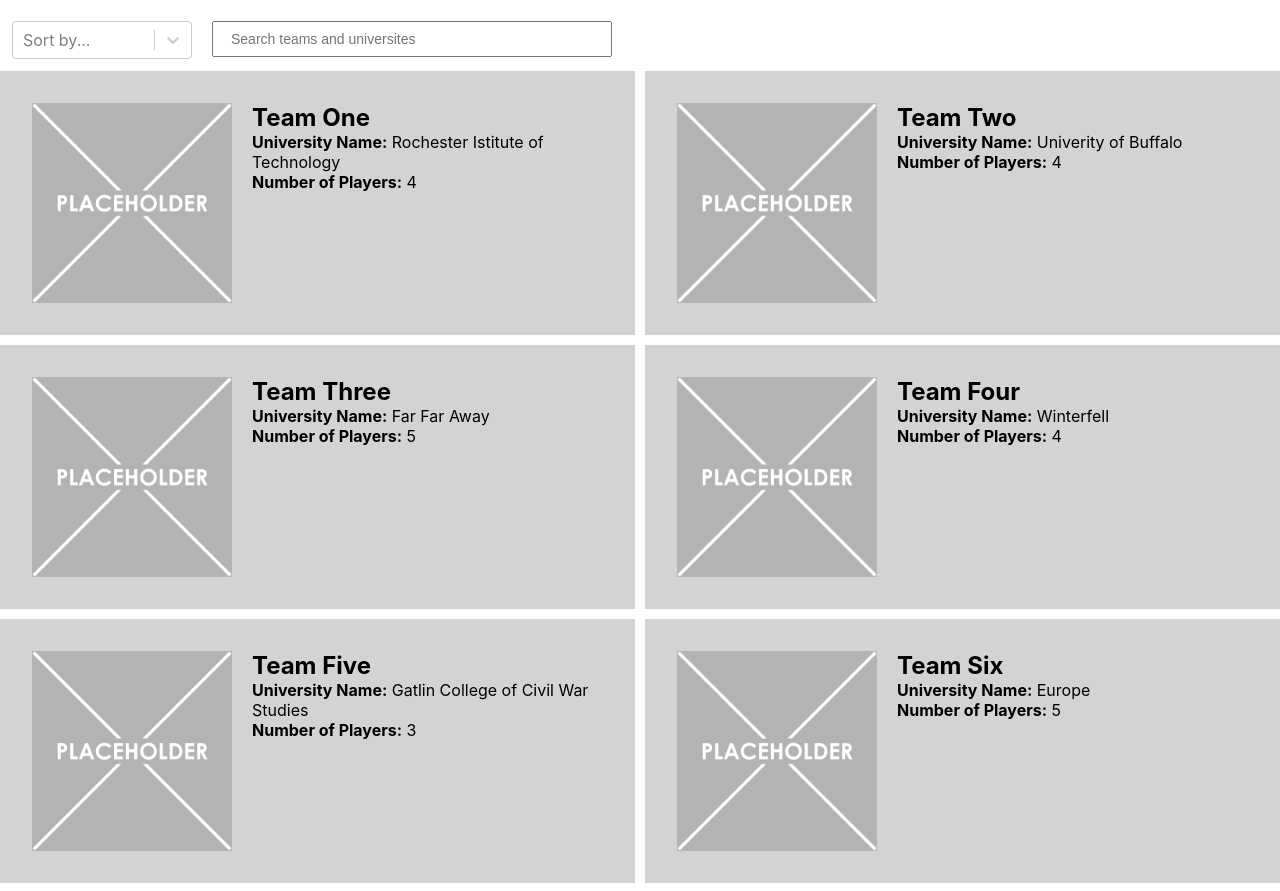
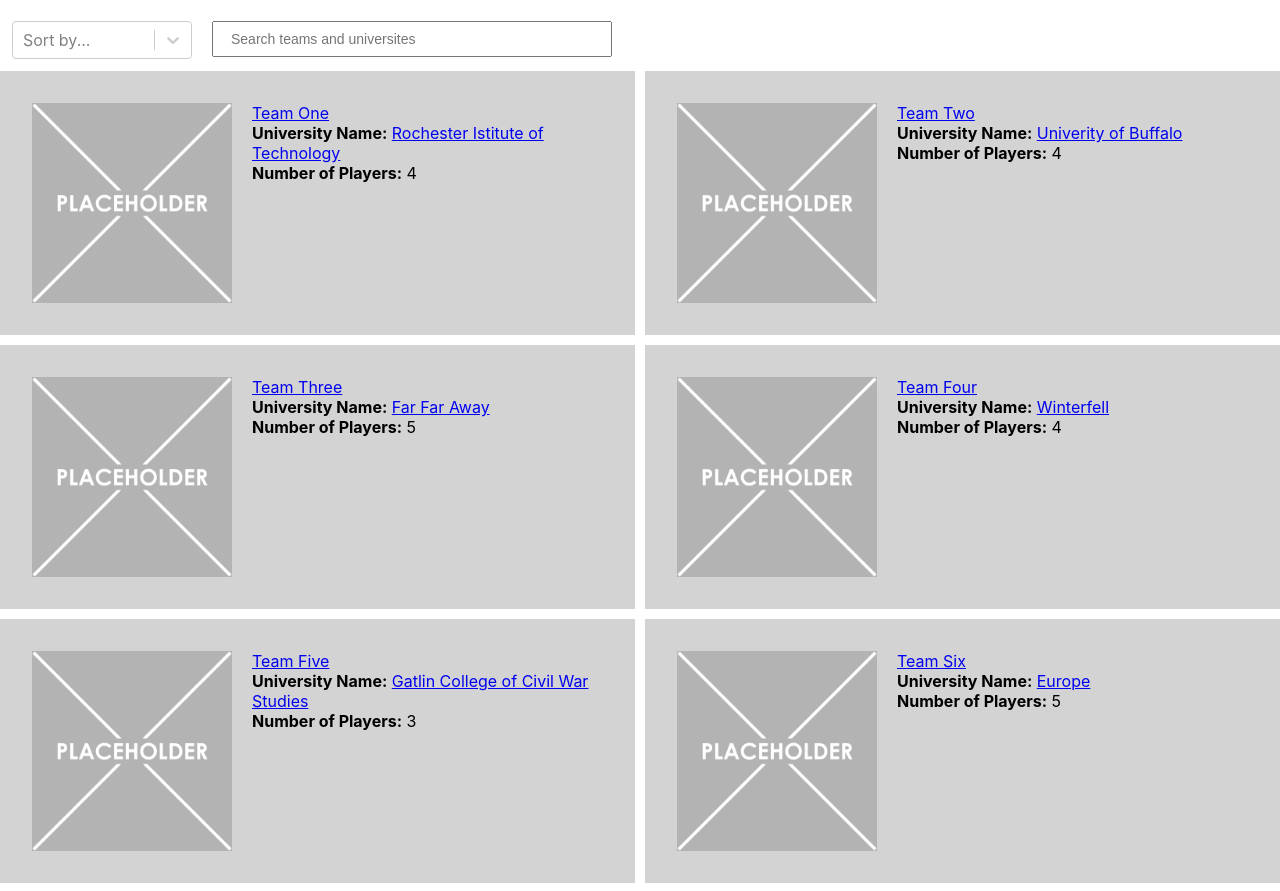
Before and after one commit to ISTE-500-501-TeamWatchHill/frontend, a React (Create React App) app: page /teamsanduniversities in a window 1280 px wide. Shown: the part 200-1091 px from the top of the page. Built offline with nearby package versions, Linux system fonts and the light colour scheme.

Commit message:
Navigation for team and university pages

```diff
--- a/src/App.js
+++ b/src/App.js
@@ -13,6 +13,7 @@ import TeamsAndUniversities from './pages/teamsanduniversities/teamsanduniversit
 import Tournament from './pages/tournament/tournament/tournament';
 import Schedule from './pages/tournament/schedule/schedule';
 import Team from './pages/teamsanduniversities/team/team';
+import University from './pages/teamsanduniversities/university/university';
 import Home from './pages/home/home';
 
 
@@ -26,7 +27,8 @@ const App = () => {
         <Route path="/teamsanduniversities" element={<TeamsAndUniversities />} />
         <Route exact path="/tournament" element={<Tournament />} />
         <Route exact path="/schedule" element={<Schedule />} />
-        <Route exact path="/team" element={<Team />} />
+        <Route path="/team/:team" element={<Team />} />
+        <Route path="/university/:id" element={<University />} />
         <Route exact path="/" element={<Home />} />
       </Routes>
       <Footer />
--- a/src/components/teamblock/teamblock.js
+++ b/src/components/teamblock/teamblock.js
@@ -1,14 +1,23 @@
 import React from 'react'
 import './teamblock.css';
 import image from '../placeholder.png';
+import Team from '../../pages/teamsanduniversities/team/team';
 
 const TeamBlock = (props) => {
+    if (!props.team.id) {
+        throw new Error ("ERROR: No team id.");
+    }
+
     if (!props.team.name) {
         throw new Error ("ERROR: No team name.");
     }
 
     if (!props.team.universityname) {
         throw new Error ("ERROR: No university name.");
+    }
+
+    if (!props.team.universityid) {
+        throw new Error ("ERROR: No university id.");
     }
 
     if (!props.team.numplayers) {
@@ -22,8 +31,8 @@ const TeamBlock = (props) => {
                     <img src={image} alt="Placeholder"/>
 
                     <div>
-                        <h2>{props.team.name}</h2>
-                        <p><strong>University Name:</strong> {props.team.universityname}</p>
+                        <a href={"/team/" + JSON.stringify(props.team)} key={"/team/" + JSON.stringify(props.team)}>{props.team.name}</a>
+                        <p><strong>University Name:</strong> <a href={"/university/" + props.team.universityid} key={"/university/" + props.team.universityid}>{props.team.universityname}</a></p>
                         <p><strong>Number of Players:</strong> {props.team.numplayers}</p>
                     </div>
                 </div>
--- a/src/pages/teamsanduniversities/team/team.js
+++ b/src/pages/teamsanduniversities/team/team.js
@@ -1,10 +1,15 @@
 import React from 'react'
 import './team.css';
+import image from '../../../components/placeholder.png';
+import { useParams } from "react-router-dom";
 
 const Team = (props) => {
+
+  let { team } = useParams();
+
     return (
           <>
-            <div>Hello this is a team page</div>
+            <div>Hello this is a team page for {JSON.parse(team).name}</div>
           </>
     )
 };
--- a/src/pages/teamsanduniversities/teamsanduniversities/teamsanduniversities.js
+++ b/src/pages/teamsanduniversities/teamsanduniversities/teamsanduniversities.js
@@ -6,15 +6,15 @@ import './teamsanduniversities.css';
 
 //Hard coded for now- will grab from database
 const teams = [
-  { name: "Team One", universityname: "Rochester Istitute of Technology", numplayers: 4 },
-  { name: "Team Two", universityname: "Univerity of Buffalo", numplayers: 4 },
-  { name: "Team Three", universityname: "Far Far Away", numplayers: 5 },
-  { name: "Team Four", universityname: "Winterfell", numplayers: 4 },
-  { name: "Team Five", universityname: "Gatlin College of Civil War Studies", numplayers: 3 },
-  { name: "Team Six", universityname: "Europe", numplayers: 5 },
-  { name: "Team Seven", universityname: "Garden Life University", numplayers: 4 },
-  { name: "Team Eight", universityname: "Law School USA", numplayers: 5 },
-  { name: "Team Nine", universityname: "None", numplayers: 4 },
+  { id: 1, name: "Team One", universityname: "Rochester Istitute of Technology", universityid: 1, numplayers: 4 },
+  { id: 2, name: "Team Two", universityname: "Univerity of Buffalo", universityid: 6, numplayers: 4 },
+  { id: 3, name: "Team Three", universityname: "Far Far Away", universityid: 3, numplayers: 5 },
+  { id: 4, name: "Team Four", universityname: "Winterfell", universityid: 8, numplayers: 4 },
+  { id: 5, name: "Team Five", universityname: "Gatlin College of Civil War Studies", universityid: 12, numplayers: 3 },
+  { id: 6, name: "Team Six", universityname: "Europe", universityid: 22, numplayers: 5 },
+  { id: 7, name: "Team Seven", universityname: "Garden Life University", universityid: 9, numplayers: 4 },
+  { id: 8, name: "Team Eight", universityname: "Law School USA", universityid: 2, numplayers: 5 },
+  { id: 9, name: "Team Nine", universityname: "None", universityid: 63, numplayers: 4 },
 ];
 
 const TeamsAndUniversities = () => {
--- /dev/null
+++ b/src/pages/teamsanduniversities/university/university.js
@@ -0,0 +1,17 @@
+import React from 'react'
+import './university.css';
+import image from '../../../components/placeholder.png';
+import { useParams } from "react-router-dom";
+
+const University = (props) => {
+
+  let { id } = useParams();
+
+    return (
+          <>
+            <div>Hello this is a university page for university with id: {id}</div>
+          </>
+    )
+};
+
+export default University;
```
Also changed, not shown: src/pages/teamsanduniversities/university/university.css (added).
